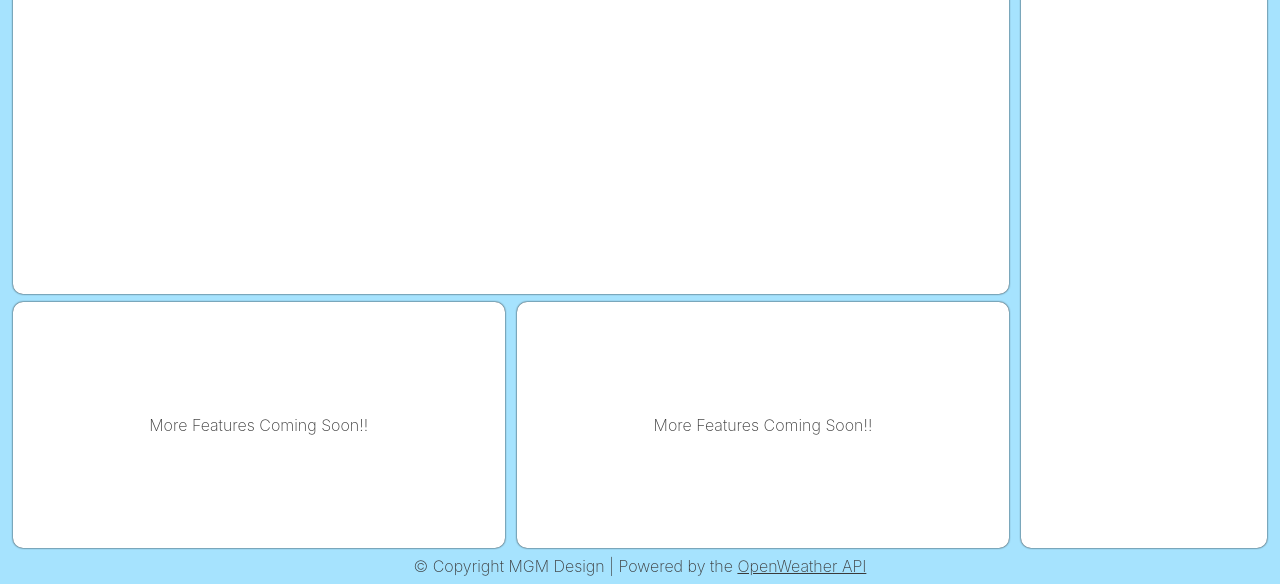
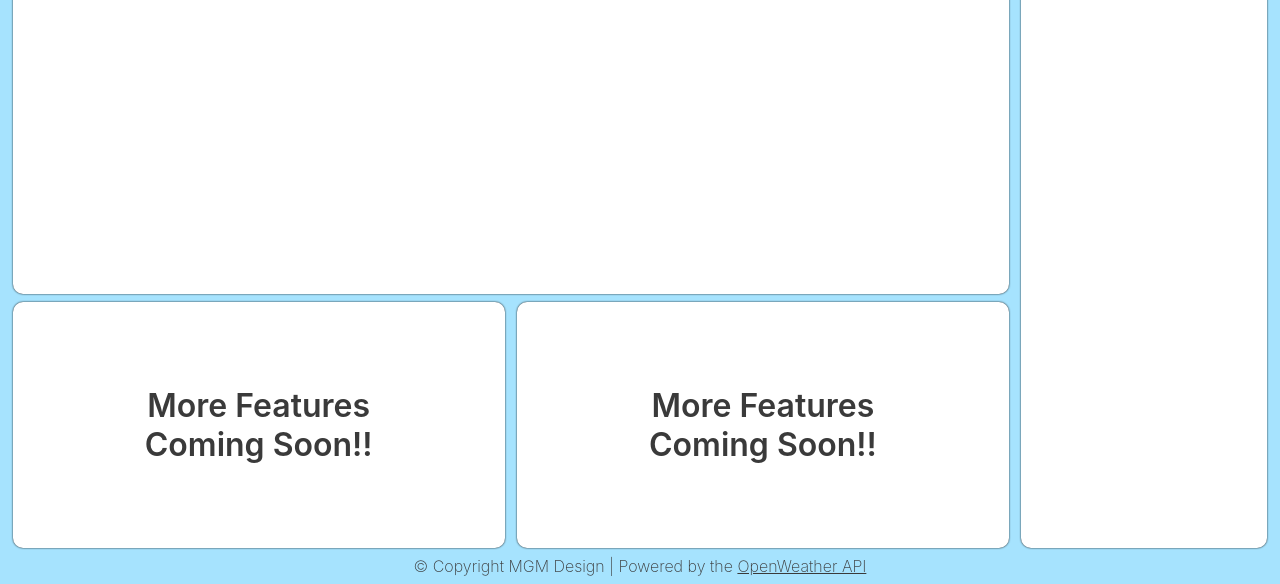
Before and after one commit to MeischkeM91/weather-app, a website built with webpack: page dist/index.html in a window 1280 px wide. Shown: the part 218-802 px from the top of the page. Built offline with nearby package versions, Linux system fonts and the light colour scheme; no server answers.

Commit message:
Updated more features containers

```diff
--- a/dist/index.html
+++ b/dist/index.html
@@ -24,8 +24,8 @@
     <div class="top-cities-content">
         <p class="top-cities-header">Top Cities</p>
     </div>
-    <div class="more-soon-1">More Features Coming Soon!!</div>
-    <div class="more-soon-2">More Features Coming Soon!!</div>
+    <div class="more-soon-1"><p>More Features Coming Soon!!</p></div>
+    <div class="more-soon-2"><p>More Features Coming Soon!!</p></div>
     <footer style="text-align:center;">&copy; Copyright MGM Design | Powered by the <a href="https://openweathermap.org/">OpenWeather API</a></footer>
 </body>
 </html>
```
